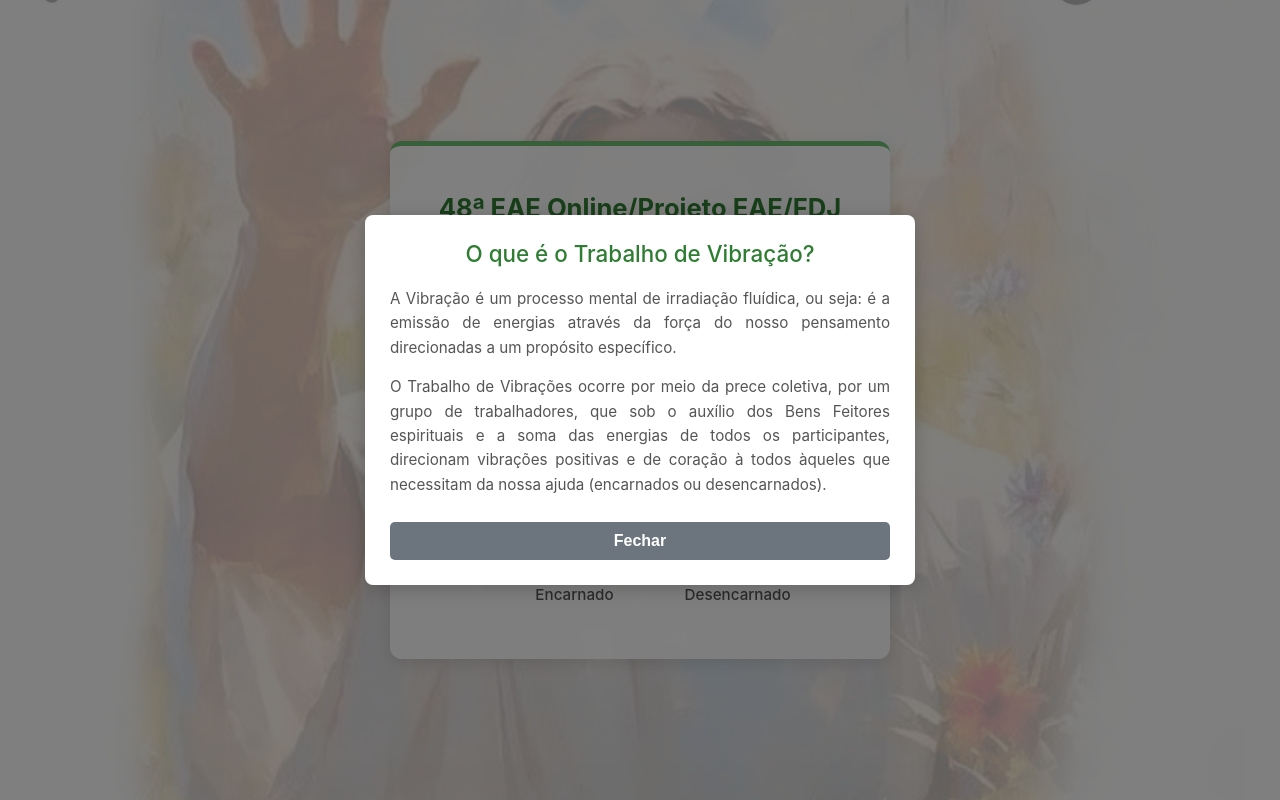
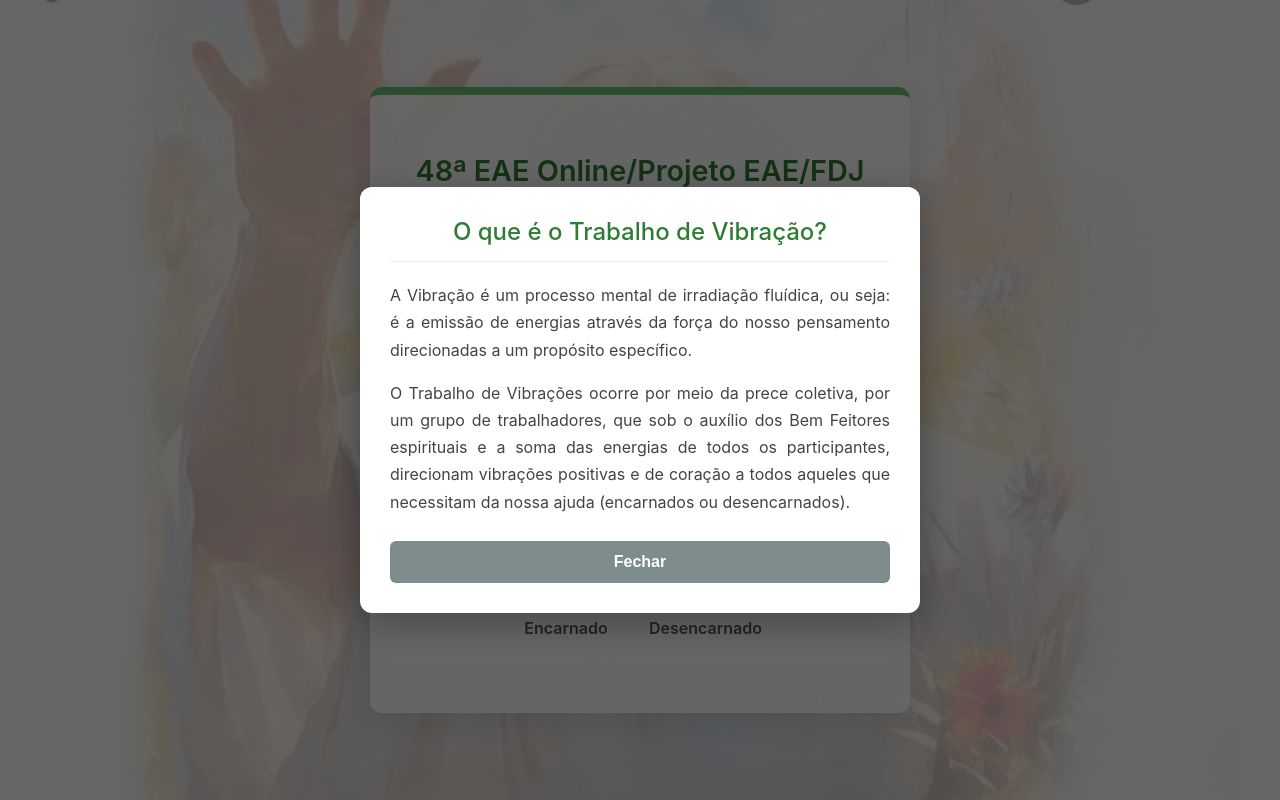
Before and after one commit to CasaespiritadigitalEmmanuel/sistema-vibracoes-CEDE, a plain HTML site: page public/index.html in a window 1280 px wide. Both pictures are taken after a click on the element "O que é o Trabalho de Vibração?". Drawn offline with Linux system fonts and the light colour scheme.

Commit message:
ajuste estetico2

```diff
--- a/public/index.html
+++ b/public/index.html
@@ -18,76 +18,76 @@
             align-items: center;
             min-height: 100vh;
             margin: 0;
-            padding: 15px; /* Reduzi um pouco o padding geral */
+            padding: 15px;
             box-sizing: border-box;
         }
         .container {
-            background-color: rgba(255, 255, 255, 0.93);
-            padding: 30px 25px; /* Ajustei o padding interno */
-            border-radius: 12px; /* Arredondei um pouco menos */
-            box-shadow: 0 4px 15px rgba(0,0,0,0.1); /* Sombra mais suave */
+            background-color: rgba(255, 255, 255, 0.93); /* Transparência restaurada */
+            padding: 40px 30px;
+            border-radius: 12px;
+            box-shadow: 0 8px 32px rgba(0,0,0,0.1);
             text-align: center;
             width: 100%;
-            max-width: 450px; /* Largura máxima ideal para celular */
-            border-top: 5px solid #6fbf73;
+            max-width: 480px; /* Tamanho otimizado para celulares */
+            border-top: 8px solid #6fbf73; /* Borda verde característica */
         }
-        h1 { font-size: 1.6em; color: #2e7d32; margin-bottom: 0.5em; line-height: 1.2; } /* Fonte um pouco menor */
-        h2 { font-size: 1.1em; color: #388e3c; margin-top: 0; margin-bottom: 1em; font-weight: 500; }
-        h3 { font-size: 0.95em; color: #555; margin-top: 0; margin-bottom: 1.5em; font-weight: normal; }
+        h1 { font-size: 1.8em; color: #2e7d32; margin-bottom: 0.3em; font-weight: 600; line-height: 1.2; }
+        h2 { font-size: 1.3em; color: #388e3c; margin-top: 0; margin-bottom: 0.8em; font-weight: 500; }
+        h3 { font-size: 1em; color: #555; margin-top: 0; margin-bottom: 1.5em; font-weight: normal; }
 
-        .link-explicacao { display: inline-block; margin-bottom: 20px; color: #007bff; font-weight: 500; cursor: pointer; text-decoration: underline; font-size: 0.95em; }
+        .link-explicacao { display: inline-block; margin-bottom: 25px; color: #007bff; font-weight: 500; cursor: pointer; text-decoration: underline; font-size: 1em; }
 
-        .aviso-atencao { background-color: #fffde7; border: 1px solid #fff59d; border-left: 5px solid #ffc107; padding: 12px; margin-bottom: 15px; border-radius: 6px; text-align: left; color: #5d4037; font-size: 0.9em; line-height: 1.4; }
+        .aviso-atencao { background-color: #fffde7; border: 1px solid #fff59d; border-left: 5px solid #ffc107; padding: 15px; margin-bottom: 15px; border-radius: 6px; text-align: left; color: #5d4037; font-size: 0.9em; line-height: 1.5; }
 
-        .sugestao { text-align: left; margin-bottom: 25px; color: #555; font-size: 0.9em; line-height: 1.4; }
+        .sugestao { text-align: left; margin-bottom: 30px; color: #555; font-size: 0.95em; line-height: 1.4; }
 
-        /* Estética dos botões de rádio */
-        .radio-options { display: flex; justify-content: center; gap: 25px; margin-bottom: 25px; }
-        .radio-options label { display: flex; flex-direction: column; align-items: center; cursor: pointer; text-align: center; font-weight: 500; color: #555; font-size: 0.95em; }
-        .radio-visual { width: 70px; height: 70px; border-radius: 50%; background-color: #f0f0f0; border: 2px solid #ccc; margin-bottom: 8px; transition: all 0.2s ease-in-out; } /* Botões visuais um pouco menores */
-        .radio-options input[type="radio"]:checked + label .radio-visual { background-color: #dcedc8; border-color: #6fbf73; transform: scale(1.05); }
+        /* Estética dos botões de rádio circulares restaurada */
+        .radio-options { display: flex; justify-content: center; gap: 35px; margin-bottom: 35px; }
+        .radio-options input[type="radio"] { display: none; }
+        .radio-options label { display: flex; flex-direction: column; align-items: center; cursor: pointer; text-align: center; font-weight: 600; color: #555; }
+        .radio-visual { width: 90px; height: 90px; border-radius: 50%; background-color: #f0f0f0; border: 3px solid #ddd; margin-bottom: 10px; transition: all 0.3s cubic-bezier(0.4, 0, 0.2, 1); }
+        .radio-options input[type="radio"]:checked + label .radio-visual { background-color: #dcedc8; border-color: #6fbf73; transform: scale(1.1); }
 
-        .form-group { text-align: left; margin-bottom: 15px; }
-        .form-group label { display: block; font-weight: bold; margin-bottom: 6px; color: #444; font-size: 0.95em; }
-        .form-group input[type="text"] { width: 100%; padding: 10px; border-radius: 6px; border: 1px solid #ccc; box-sizing: border-box; font-size: 1em; } /* Input mais confortável */
+        .form-group { text-align: left; margin-bottom: 20px; }
+        .form-group label { display: block; font-weight: bold; margin-bottom: 8px; color: #444; }
+        .form-group input[type="text"] { width: 100%; padding: 14px; border-radius: 8px; border: 1px solid #ccc; box-sizing: border-box; font-size: 1.1em; }
 
-        .privacy-policy { display: flex; align-items: flex-start; gap: 8px; text-align: left; font-size: 0.85em; color: #555; margin-bottom: 20px; line-height: 1.3; }
-        .privacy-policy input[type="checkbox"] { margin-top: 2px; }
+        .privacy-policy { display: flex; align-items: flex-start; gap: 10px; text-align: left; font-size: 0.9em; color: #555; margin-bottom: 25px; line-height: 1.4; }
+        .privacy-policy input[type="checkbox"] { margin-top: 4px; width: 18px; height: 18px; }
         .privacy-policy a { color: #007bff; text-decoration: underline; }
 
-        button { width: 100%; padding: 12px; background-color: #388e3c; color: white; border: none; border-radius: 6px; cursor: pointer; font-size: 1.1em; font-weight: bold; transition: background-color 0.2s; }
+        button { width: 100%; padding: 16px; background-color: #388e3c; color: white; border: none; border-radius: 8px; cursor: pointer; font-size: 1.2em; font-weight: bold; transition: background-color 0.2s; }
+        button:hover { background-color: #2e7d32; }
         button:disabled { background-color: #bdbdbd; cursor: not-allowed; }
 
-        /* Estilos da Mensagem de Confirmação Final */
-        #container-sucesso { display: none; padding: 20px; animation: fadeIn 0.5s; }
-        #container-sucesso h2 { color: #2e7d32; font-size: 1.6em; margin-bottom: 15px; }
-        #container-sucesso p { color: #555; line-height: 1.5; margin-bottom: 25px; font-size: 1em; }
-        .btn-novo-pedido { background-color: #007bff; max-width: 100%; }
+        /* Estilos da Mensagem de Sucesso (Igual ao pedido anterior) */
+        #container-sucesso { display: none; padding: 20px 0; animation: fadeIn 0.6s ease-in-out; }
+        #container-sucesso h2 { color: #2e7d32; font-size: 2em; margin-bottom: 15px; }
+        #container-sucesso p { color: #555; line-height: 1.6; margin-bottom: 30px; font-size: 1.1em; }
+        .btn-novo-pedido { background-color: #007bff; max-width: 280px; margin: 0 auto; }
 
-        /* --- Estilos do Novo Modal (Pop-up) --- */
+        /* Estilos do Modal (Pop-up padrão CEPAT) */
         .modal-overlay {
             position: fixed; top: 0; left: 0; width: 100%; height: 100%;
-            background-color: rgba(0,0,0,0.5); /* Fundo semi-transparente escuro */
-            display: none; justify-content: center; align-items: center; z-index: 1000;
+            background-color: rgba(0,0,0,0.6);
+            display: none; justify-content: center; align-items: center; z-index: 2000;
             padding: 20px; box-sizing: border-box;
-            opacity: 0; transition: opacity 0.3s ease; /* Transição suave */
         }
-        .modal-overlay.visible { display: flex; opacity: 1; }
+        .modal-overlay.visible { display: flex; }
         .modal-content {
-            background-color: white; padding: 25px; border-radius: 8px;
+            background-color: white; padding: 30px; border-radius: 12px;
             width: 100%; max-width: 500px; color: #333; text-align: left;
-            box-shadow: 0 4px 20px rgba(0,0,0,0.2);
-            transform: translateY(-20px); transition: transform 0.3s ease; /* Efeito de subida */
+            box-shadow: 0 10px 40px rgba(0,0,0,0.3);
+            animation: slideUp 0.4s ease-out;
         }
-        .modal-overlay.visible .modal-content { transform: translateY(0); }
-        .modal-content h2 { margin-top: 0; color: #2E7D32; font-size: 1.4em; text-align: center; margin-bottom: 20px; }
-        .modal-content p { line-height: 1.6; font-size: 0.95em; color: #555; text-align: justify; margin-bottom: 15px;}
+        .modal-content h2 { margin-top: 0; color: #2E7D32; font-size: 1.5em; text-align: center; border-bottom: 1px solid #eee; padding-bottom: 15px; margin-bottom: 20px; }
+        .modal-content p { line-height: 1.7; font-size: 1em; color: #444; margin-bottom: 15px; text-align: justify; }
         .modal-actions { text-align: center; margin-top: 25px; }
-        .btn-fechar-modal { background-color: #6c757d; color: white; padding: 10px 30px; border: none; border-radius: 5px; font-weight: bold; cursor: pointer; font-size: 1em;}
-        .btn-fechar-modal:hover { background-color: #5a6268; }
+        .btn-fechar-modal { background-color: #7f8c8d; color: white; padding: 12px 40px; border: none; border-radius: 6px; font-weight: bold; cursor: pointer; font-size: 1em; }
 
         .hidden { display: none; }
         @keyframes fadeIn { from { opacity: 0; } to { opacity: 1; } }
+        @keyframes slideUp { from { transform: translateY(30px); opacity: 0; } to { transform: translateY(0); opacity: 1; } }
     </style>
 </head>
 <body>
@@ -104,7 +104,7 @@
             </div>
 
             <p class="sugestao">
-                <strong>Sugerimos:</strong> Una-se a nós em oração todas as quintas às 19:30.
+                <strong>Sugerimos:</strong> Una-se a nós em oração de onde estiver, todas as quintas às 19:30.
             </p>
 
             <form id="form-pedido">
@@ -118,7 +118,7 @@
                 <div id="campos-formulario" class="hidden">
                     <div class="form-group">
                         <label for="nome">Nome Completo</label>
-                        <input type="text" id="nome" required>
+                        <input type="text" id="nome" placeholder="Digite o nome completo" required>
                     </div>
                     <div class="form-group" id="group-endereco">
                         <label for="endereco">Endereço (Opcional)</label>
@@ -128,7 +128,7 @@
                     <div class="privacy-policy">
                         <input type="checkbox" id="politica-privacidade" required>
                         <label for="politica-privacidade">
-                            Concordo com a <a href="/politica.html" target="_blank">Política de Privacidade</a>.
+                            Ao informar os dados, eu concordo com a <a href="/politica.html" target="_blank">Política de Privacidade</a> da Escola.
                         </label>
                     </div>
 
@@ -139,8 +139,8 @@
 
         <div id="container-sucesso">
             <h2>🙏 Pedido enviado com sucesso!</h2>
-            <p>O nome foi incluído em nossas listas e receberá as irradiações espirituais nas próximas 4 quintas-feiras.</p>
-            <button class="btn-novo-pedido" onclick="resetarFormulario()">Enviar outro nome</button>
+            <p>As vibrações serão realizadas nas próximas 4 semanas. Que a paz e o equilíbrio envolvam a todos.</p>
+            <button class="btn-novo-pedido" onclick="resetarFormulario()">Fazer outro pedido</button>
         </div>
     </div>
 
@@ -148,7 +148,7 @@
         <div class="modal-content">
             <h2>O que é o Trabalho de Vibração?</h2>
             <p>A Vibração é um processo mental de irradiação fluídica, ou seja: é a emissão de energias através da força do nosso pensamento direcionadas a um propósito específico.</p>
-            <p>O Trabalho de Vibrações ocorre por meio da prece coletiva, por um grupo de trabalhadores, que sob o auxílio dos Bens Feitores espirituais e a soma das energias de todos os participantes, direcionam vibrações positivas e de coração à todos àqueles que necessitam da nossa ajuda (encarnados ou desencarnados).</p>
+            <p>O Trabalho de Vibrações ocorre por meio da prece coletiva, por um grupo de trabalhadores, que sob o auxílio dos Bem Feitores espirituais e a soma das energias de todos os participantes, direcionam vibrações positivas e de coração a todos aqueles que necessitam da nossa ajuda (encarnados ou desencarnados).</p>
             <div class="modal-actions">
                 <button id="close-modal-explicacao" class="btn-fechar-modal">Fechar</button>
             </div>
@@ -180,27 +180,13 @@
         const radiosTipo = document.querySelectorAll('input[name="tipo"]');
         const groupEndereco = document.getElementById('group-endereco');
 
-        // Lógica do Novo Modal
+        // Lógica do Modal (Pop-up)
         const modal = document.getElementById('modal-explicacao');
-        const openModalBtn = document.getElementById('open-modal-explicacao');
-        const closeModalBtn = document.getElementById('close-modal-explicacao');
+        document.getElementById('open-modal-explicacao').onclick = () => modal.classList.add('visible');
+        document.getElementById('close-modal-explicacao').onclick = () => modal.classList.remove('visible');
+        modal.onclick = (e) => { if (e.target === modal) modal.classList.remove('visible'); };
 
-        openModalBtn.addEventListener('click', () => {
-            modal.classList.add('visible');
-        });
-
-        closeModalBtn.addEventListener('click', () => {
-            modal.classList.remove('visible');
-        });
-
-        // Fecha o modal se clicar fora da caixa de conteúdo
-        modal.addEventListener('click', (e) => {
-            if (e.target === modal) {
-                modal.classList.remove('visible');
-            }
-        });
-
-        // Lógica de Exibição de Campos
+        // Exibição de campos conforme seleção
         radiosTipo.forEach(radio => {
             radio.onchange = (e) => {
                 camposForm.classList.remove('hidden');
@@ -208,7 +194,7 @@
             };
         });
 
-        // Envio do Formulário com Trigger da Mensagem de Sucesso
+        // Envio do Pedido
         form.onsubmit = async (e) => {
             e.preventDefault();
             btnEnviar.disabled = true;
@@ -221,30 +207,25 @@
             };
 
             try {
-                // Chamada oficial ao robô no Google Cloud
                 await enviarPedidoVibracao(dados);
-
-                // MUDANÇA VISUAL: Esconde formulário e mostra mensagem de sucesso
                 blocoForm.style.display = 'none';
                 blocoSucesso.style.display = 'block';
                 window.scrollTo(0, 0);
-
             } catch (error) {
-                console.error("Erro no envio:", error);
-                alert("Erro ao enviar pedido. Tente novamente.");
+                console.error(error);
+                alert("Ocorreu um erro técnico ao enviar seu pedido. Por favor, tente novamente.");
                 btnEnviar.disabled = false;
                 btnEnviar.textContent = 'Enviar Pedido';
             }
         };
 
-        // Função para voltar ao estado inicial (enviar novo nome)
+        // Função para novo pedido
         window.resetarFormulario = () => {
             form.reset();
             camposForm.classList.add('hidden');
             blocoSucesso.style.display = 'none';
             blocoForm.style.display = 'block';
             btnEnviar.disabled = false;
-            btnEnviar.textContent = 'Enviar Pedido';
         };
     </script>
 </body>
```
